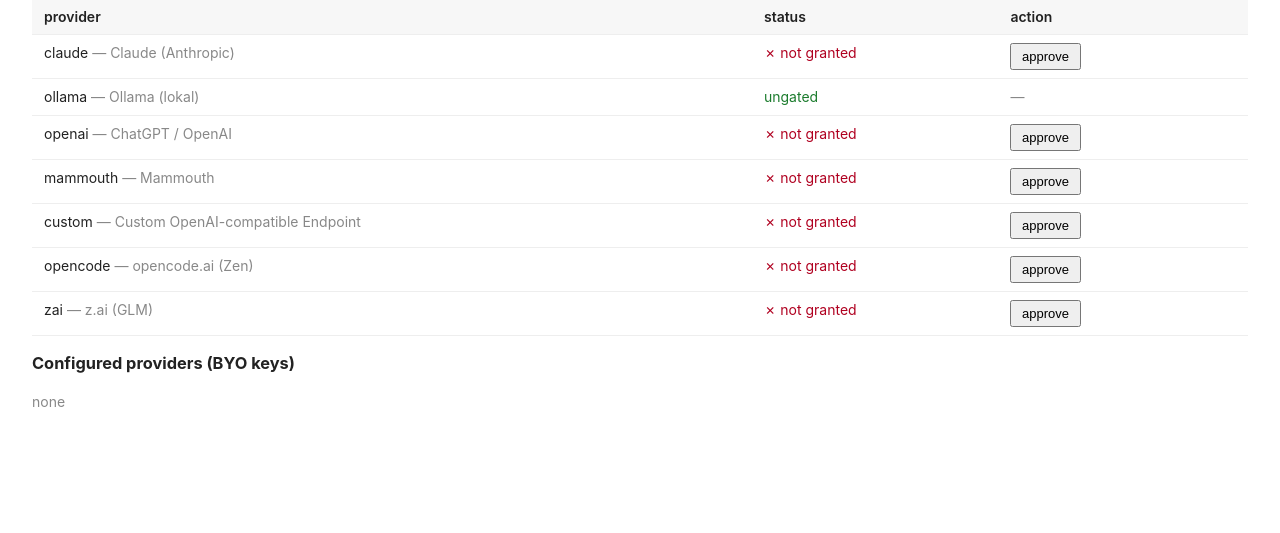
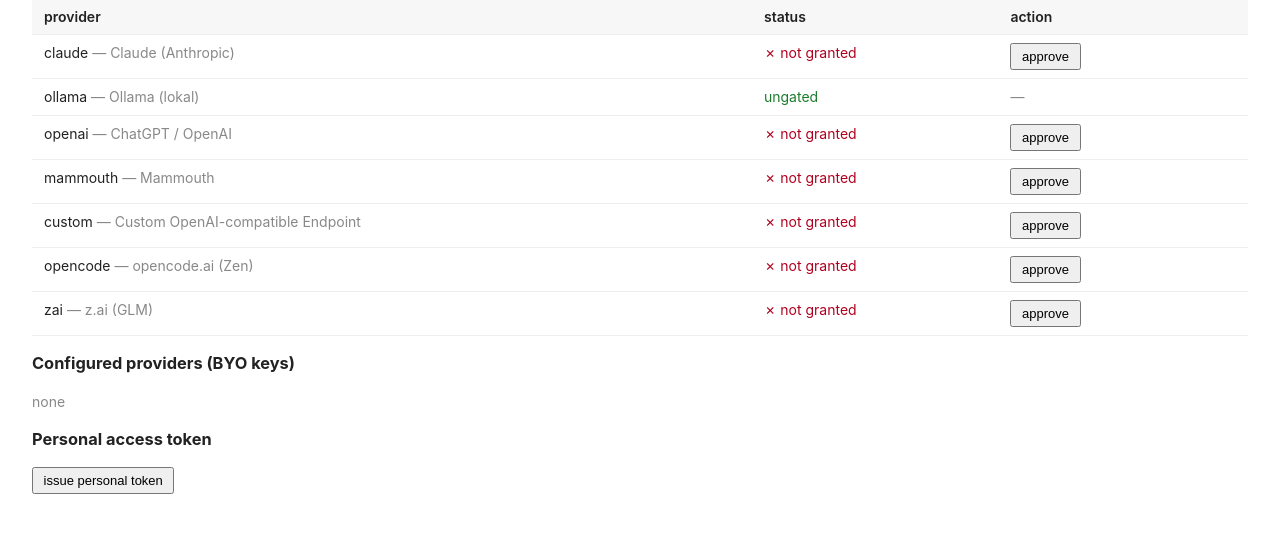
Before and after one commit to haraldweiss/ai-provider-service, a Flask app: page /admin/ui/users/1 in a window 1280 px wide. Shown: the part 190-723 px from the top of the page. Run offline with Flask 3, Linux system fonts and the light colour scheme; the visitor is signed in with stand-in values (Sample User, id 1); parts of the project's set-up code (start-up, migrations or seed data) failed here and were passed over.

Commit message:
Add: admin-managed user tokens
Verified: pytest -q tests/test_admin_api.py tests/test_admin_ui.py (24 passed)\n\nNOT deployed

```diff
--- a/api/admin_ui.py
+++ b/api/admin_ui.py
@@ -14,9 +14,10 @@ from flask import (
     jsonify, current_app,
 )
 from datetime import datetime, timedelta, timezone
+import secrets
 from config import Config
 from database import db
-from storage.models import ProviderConfig, ProviderGrant, UsageEvent
+from storage.models import ProviderConfig, ProviderGrant, UsageEvent, UserAccessToken
 
 admin_ui_bp = Blueprint(
     'admin_ui', __name__,
@@ -44,6 +45,7 @@ def _entry():
     if token:
         if Config.ADMIN_TOKEN and token == Config.ADMIN_TOKEN:
             session['admin'] = True
+            session['admin_csrf'] = secrets.token_urlsafe(32)
             kwargs = request.view_args or {}
             return redirect(url_for(request.endpoint, **kwargs))
         return redirect(url_for('admin_ui.login'))
@@ -59,6 +61,7 @@ def login():
 @admin_ui_bp.get('/logout')
 def logout():
     session.pop('admin', None)
+    session.pop('admin_csrf', None)
     return redirect(url_for('admin_ui.login'))
 
 
@@ -104,6 +107,7 @@ def user_detail(user_id):
         })
 
     is_admin = (user_id == Config.ADMIN_USER_ID)
+    token_row = db.session.get(UserAccessToken, user_id)
 
     return render_template(
         'admin/user_detail.html',
@@ -111,4 +115,6 @@ def user_detail(user_id):
         is_admin=is_admin,
         provider_rows=provider_rows,
         configured=[r.to_safe_dict() for r in configured],
+        token_status=token_row.to_safe_dict() if token_row else None,
+        admin_csrf=session.get('admin_csrf', ''),
     )
--- a/templates/admin/user_detail.html
+++ b/templates/admin/user_detail.html
@@ -42,9 +42,22 @@
 <p class="muted">none</p>
 {% endif %}
 
+<h3>Personal access token</h3>
+{% if token_status and token_status.configured %}
+<p>Active token: <code>{{ token_status.prefix }}…</code>
+  <button id="issue-token">rotate personal token</button>
+  <button id="revoke-token">revoke</button>
+</p>
+{% else %}
+<p><button id="issue-token">issue personal token</button></p>
+{% endif %}
+<p id="token-result" class="row-msg"></p>
+
 <script>
 const userId = {{ user_id | tojson }};
 const grantsUrl = "{{ url_for('admin.create_grant') }}";
+const tokenUrl = {{ url_for('admin.issue_access_token', user_id=user_id) | tojson }};
+const adminCsrf = {{ admin_csrf | tojson }};
 document.querySelectorAll('#grants-table button').forEach(btn => {
   btn.addEventListener('click', async () => {
     const tr = btn.closest('tr');
@@ -77,5 +90,25 @@ document.querySelectorAll('#grants-table button').forEach(btn => {
     }
   });
 });
+
+document.querySelector('#issue-token').addEventListener('click', async () => {
+  const result = document.querySelector('#token-result');
+  const resp = await fetch(tokenUrl, {
+    method: 'POST', credentials: 'same-origin',
+    headers: {'X-CSRF-Token': adminCsrf},
+  });
+  if (!resp.ok) { result.textContent = 'Token issue failed'; return; }
+  const body = await resp.json();
+  result.textContent = 'Copy now (shown once): ' + body.token;
+});
+const revokeButton = document.querySelector('#revoke-token');
+if (revokeButton) revokeButton.addEventListener('click', async () => {
+  if (!confirm('Revoke this user token?')) return;
+  const resp = await fetch(tokenUrl, {
+    method: 'DELETE', credentials: 'same-origin',
+    headers: {'X-CSRF-Token': adminCsrf},
+  });
+  if (resp.ok) location.reload();
+});
 </script>
 {% endblock %}
```
Also changed, not shown: api/admin_api.py (+32 -2 lines), tests/test_admin_api.py (+30 -0 lines), tests/test_admin_ui.py (+8 -0 lines).
